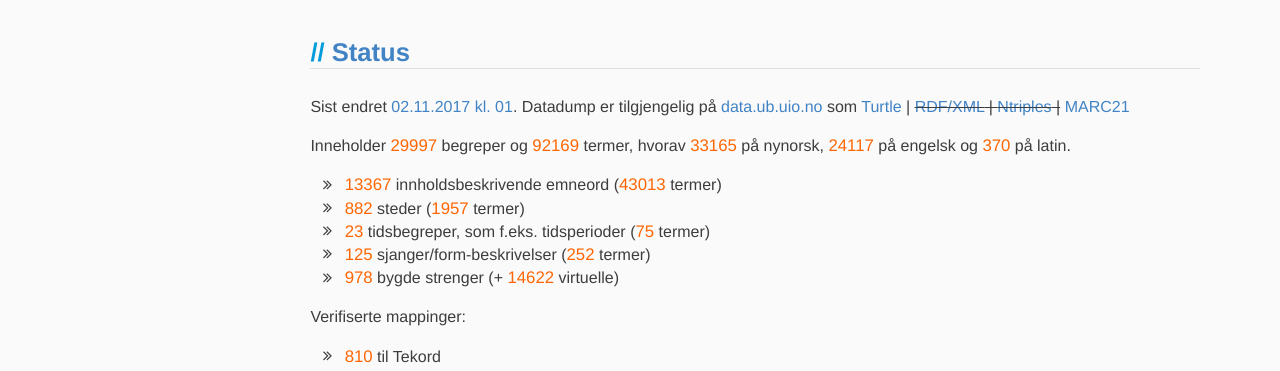
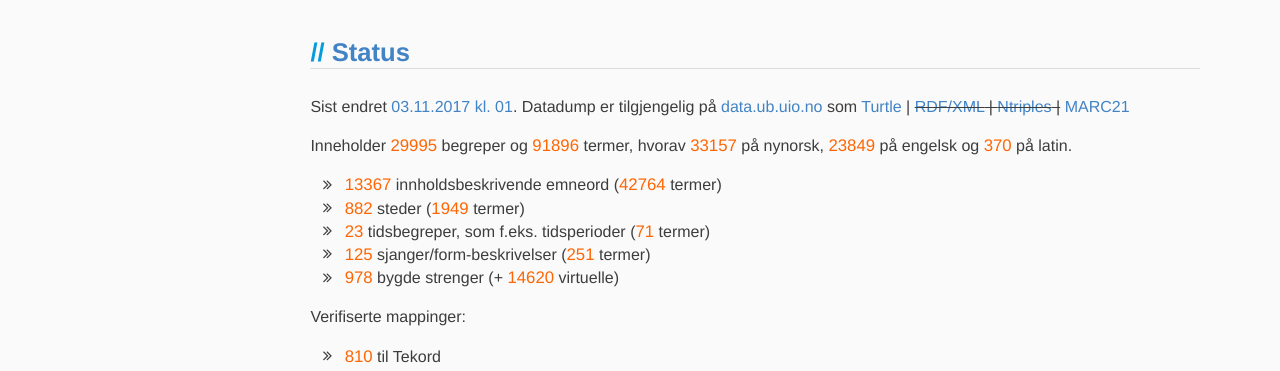
Before and after one commit to realfagstermer/realfagstermer.github.io, a Jekyll site: the page built from index.html, in a window 1280 px wide and 900 px high. Shown: the part 174-545 px from the top of the window. Built offline with Jekyll 4.4.1, drawn with Linux system fonts in a browser that asks for light colours; nearby versions of some CDN libraries; library files that are not in the unit come from our copies.

Commit message:
Update stats

```diff
--- a/_data/stats_current.json
+++ b/_data/stats_current.json
@@ -1,5 +1,5 @@
 {
-  "concepts": 29997,
+  "concepts": 29995,
   "conceptsWithoutStrings": 14397,
   "facets": {
     "CompoundConcept": {
@@ -16,73 +16,73 @@
       },
       "concepts": 125,
       "prefLabels": {
-        "en": 18,
+        "en": 17,
         "la": 0,
         "nb": 125,
         "nn": 4
       },
-      "terms": 252
+      "terms": 251
     },
     "Place": {
       "altLabels": {
-        "en": 139,
+        "en": 135,
         "la": 0,
         "nb": 81,
         "nn": 4
       },
       "concepts": 882,
       "prefLabels": {
-        "en": 839,
+        "en": 835,
         "la": 1,
         "nb": 882,
         "nn": 11
       },
-      "terms": 1957
+      "terms": 1949
     },
     "Time": {
       "altLabels": {
-        "en": 10,
+        "en": 7,
         "la": 0,
         "nb": 21,
         "nn": 1
       },
       "concepts": 23,
       "prefLabels": {
-        "en": 19,
+        "en": 18,
         "la": 0,
         "nb": 23,
         "nn": 1
       },
-      "terms": 75
+      "terms": 71
     },
     "Topic": {
       "altLabels": {
-        "en": 1653,
+        "en": 1567,
         "la": 24,
-        "nb": 4309,
-        "nn": 5326
+        "nb": 4314,
+        "nn": 5324
       },
       "concepts": 13367,
       "prefLabels": {
-        "en": 5795,
+        "en": 5633,
         "la": 345,
         "nb": 13364,
-        "nn": 12197
+        "nn": 12193
       },
-      "terms": 43013
+      "terms": 42764
     },
     "VirtualCompoundConcept": {
-      "concepts": 14622,
+      "concepts": 14620,
       "prefLabels": {},
       "terms": 0
     }
   },
   "features": {
     "broadMatch": 1538,
-    "closeMatch": 9447,
+    "closeMatch": 9457,
     "definition": 440,
     "editorialNote": 194,
-    "exactMatch": 3592,
+    "exactMatch": 3591,
     "narrowMatch": 0,
     "related": 981,
     "relatedMatch": 2869
@@ -93,11 +93,11 @@
     "tekord": 810
   },
   "terms": {
-    "_sum": 92169,
-    "en": 24117,
+    "_sum": 91896,
+    "en": 23849,
     "la": 370,
-    "nb": 34517,
-    "nn": 33165
+    "nb": 34520,
+    "nn": 33157
   },
-  "ts": 1509585083
+  "ts": 1509671473
 }
```
Also changed, not shown: _data/stats.json.
